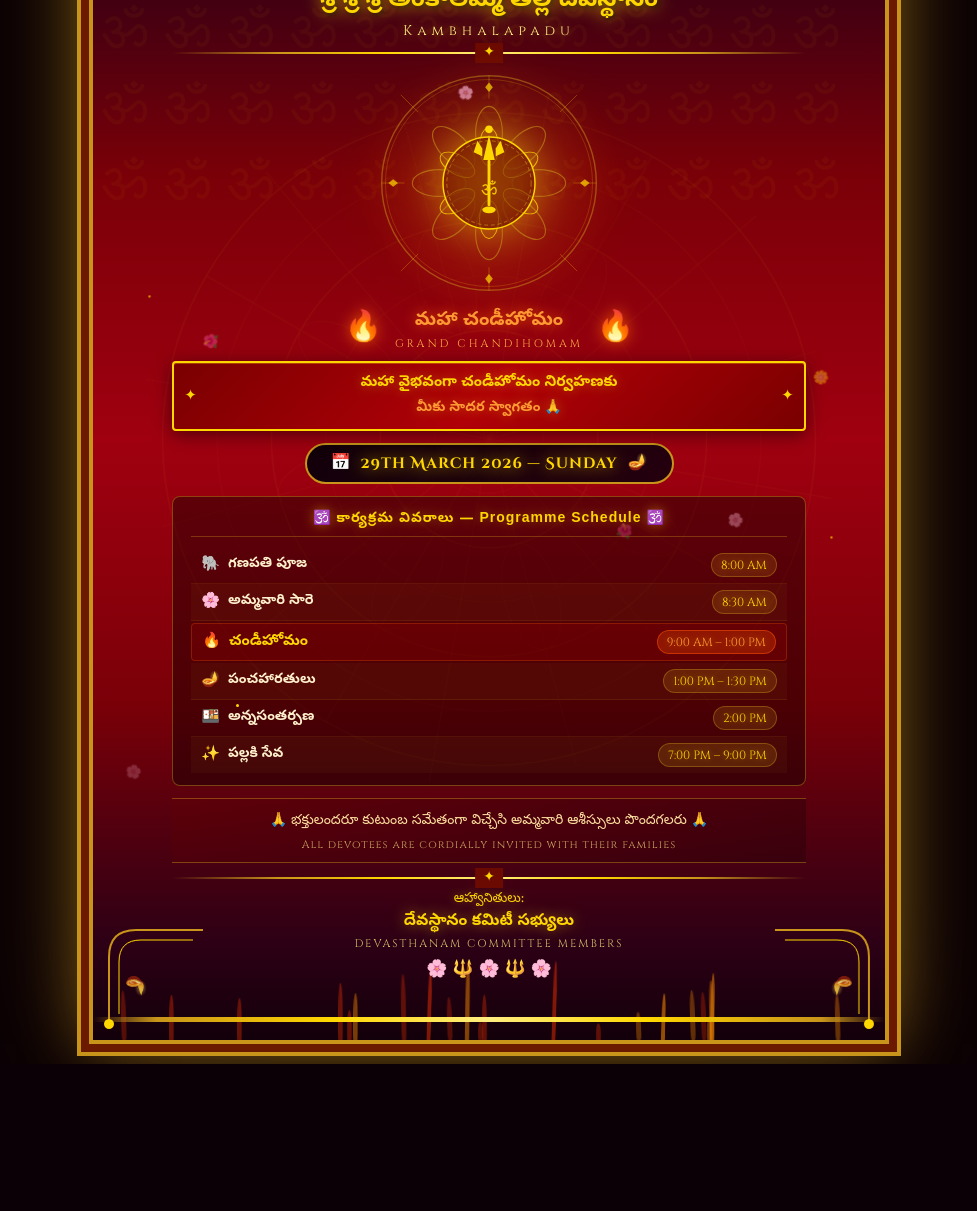
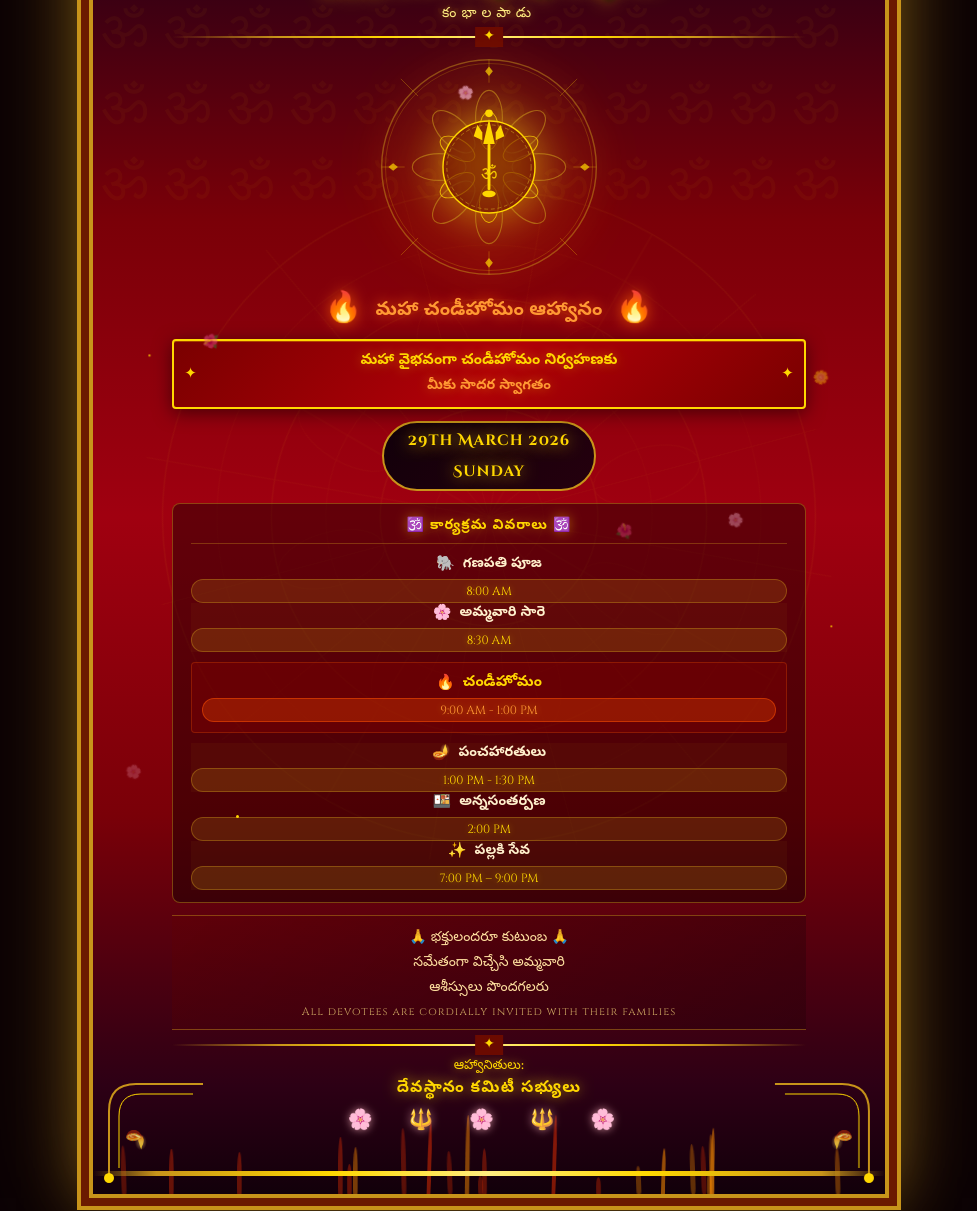
Before and after one commit to buildwith-brahma/srimatrenamaha, a plain HTML site: page index.html in a window 1280 px wide. Shown: the part 185-1396 px from the top of the page, without its empty margins (151-1128 px from the left). Before the commit the page ends 1249 px from the top, so only its background shows below. Drawn offline with Linux system fonts and the light colour scheme.

Commit message:
Update index.html

```diff
--- a/index.html
+++ b/index.html
@@ -282,36 +282,52 @@
     border-bottom: 1px solid rgba(200,148,26,0.35);
     padding-bottom: 7px;
   }
-  .schedule-item {
-    display: flex; justify-content: space-between; align-items: center;
+  schedule-item {
+  display: flex;
+  flex-direction: column;  /* stack vertically */
+  align-items: flex-start; /* align event name and time to left */
   padding: 6px 10px;
   border-bottom: 1px solid rgba(200,148,26,0.12);
+}
+
+.event-name {
+  display: flex;
+  align-items: center;
+  gap: 8px;
+  font-family: 'Noto Sans Telugu', sans-serif;
+  font-size: 14px;
+  font-weight: 600;
+  color: #fff0cc;
+  white-space: nowrap;
+  justify-content: center;
+}
+
+.event-time {
+  display: flex;
+  justify-content: center;
+  font-family: 'Cinzel', serif;
+  font-size: 12px;
+  color: #ffd700;
+  background: rgba(200,148,26,0.18);
+  border: 1px solid rgba(200,148,26,0.4);
+  padding: 3px 9px;
+  border-radius: 20px;
+  white-space: nowrap;
+  text-shadow: 0 0 7px rgba(255,215,0,0.4);
+  margin-top: 4px;  /* small gap below event name */
+  align-self: flex-start; /* align time to left */
 }
   .schedule-item:last-child { border-bottom: none; }
   .schedule-item:nth-child(odd) { background: rgba(200,148,26,0.05); }
 
-  .event-name {
-    font-family: 'Noto Sans Telugu', sans-serif;
-    font-size: 14px; font-weight: 600;
-    color: #fff0cc;
-    display: flex; align-items: center; gap: 8px;
-  }
   .event-icon { font-size: 15px; }
-
-  .event-time {
-    font-family: 'Cinzel', serif;
-    font-size: 12px; color: #ffd700;
-    background: rgba(200,148,26,0.18);
-    border: 1px solid rgba(200,148,26,0.4);
-    padding: 3px 9px; border-radius: 20px;
-    white-space: nowrap;
-    text-shadow: 0 0 7px rgba(255,215,0,0.4);
-  }
 
   .homam-highlight {
     background: rgba(139,0,0,0.35) !important;
     border: 1px solid rgba(255,100,0,0.25);
     border-radius: 4px; margin: 2px 0;
+    margin: 10px 0 10px 0 !important;
+    padding: 10px;
   }
   .homam-highlight .event-name { color: #ffd700; font-size: 15px; }
   .homam-highlight .event-time { background: rgba(255,80,0,0.28); border-color: rgba(255,80,0,0.5); color: #ff9933; }
@@ -335,30 +351,40 @@
     letter-spacing: 1px; margin-top: 3px;
   }
 
-  /* Footer */
-  .footer { text-align: center; margin: 4px 0 30px; }
+  .footer {
+  text-align: center;
+  margin: 4px 0 30px;
+}
+
 .footer-label {
   font-family: 'Noto Sans Telugu', sans-serif;
-    font-size: 13px; color: #ffd700;
-    text-shadow: 0 0 10px rgba(255,215,0,0.4);
+  font-size: 13px;
+  color: #ffd700;
+  text-shadow: 0 0 10px rgba(255, 215, 0, 0.6); /* stronger glow */
 }
+
 .footer-committee-te {
   font-family: 'Noto Sans Telugu', sans-serif;
-    font-size: 16px; font-weight: 700;
-    color: #ffd700; margin: 3px 0;
-    text-shadow: 0 0 14px rgba(255,215,0,0.5);
+  font-size: 16px;
+  font-weight: 700;
+  color: #ffd700;
+  margin: 3px 0;
+  text-shadow: 0 0 14px rgba(255, 215, 0, 0.7); /* stronger glow */
+  letter-spacing: 1.2px; /* slight letter spacing for clarity */
 }
-  .footer-committee-en {
-    font-family: 'Cinzel', serif;
-    font-size: 11px; color: #ffed80;
-    letter-spacing: 2px; opacity: 0.8;
+
+.footer-symbols {
+  margin-top: 7px;
+  font-size: 20px; /* slightly bigger symbols */
+  letter-spacing: 15px; /* spacing between emojis */
+  color: #ffb6c1; /* pinkish tint like your flower/trident emojis */
+  user-select: none; /* prevent highlight */
+  text-shadow: 0 0 8px rgba(255, 182, 193, 0.7); /* subtle glow */
 }
-  .footer-symbols { margin-top: 7px; font-size: 17px; }
 </style>
 </head>
 <body>
 <div class="poster">
-
   <div class="om-bg" aria-hidden="true">
     ॐ ॐ ॐ ॐ ॐ ॐ ॐ ॐ ॐ ॐ ॐ ॐ ॐ ॐ ॐ ॐ ॐ ॐ ॐ ॐ
     ॐ ॐ ॐ ॐ ॐ ॐ ॐ ॐ ॐ ॐ ॐ ॐ ॐ ॐ ॐ ॐ ॐ ॐ ॐ ॐ
@@ -444,13 +470,12 @@
   <div class="spark" style="top:72%; left:18%; animation-delay:0.5s;"></div>
 
   <div class="content">
-
-    <div class="header-om">ॐ &nbsp; శ్రీ మాత్రే నమః &nbsp; ॐ</div>
+    <div class="header-om" style="margin-top: 16px;">ॐ &nbsp; శ్రీ మాత్రే నమః &nbsp; ॐ</div>
     <div class="diya-row">🪔🌺🪔🌺🪔🌺🪔🌺🪔</div>
     <div class="divider"></div>
 
     <div class="temple-name-te">శ్రీ శ్రీ శ్రీ అంకాలమ్మ తల్లి దేవస్థానం</div>
-    <div class="temple-location">Kambhalapadu</div>
+    <div class="temple-location">కంభాలపాడు</div>
     <div class="divider"></div>
 
     <!-- Divine SVG centerpiece (no photo) -->
@@ -510,8 +535,7 @@
     <div class="homam-visual">
       <div class="flame-icon">🔥</div>
       <div class="homam-label">
-        <div class="te">మహా చండీహోమం</div>
-        <div class="en">GRAND CHANDIHOMAM</div>
+        <div class="te">మహా చండీహోమం ఆహ్వానం</div>
       </div>
       <div class="flame-icon">🔥</div>
     </div>
@@ -519,18 +543,18 @@
     <div class="invitation-badge">
       <div class="invitation-te">
         మహా వైభవంగా చండీహోమం నిర్వహణకు<br>
-        <span class="invitation-sub">మీకు సాదర స్వాగతం 🙏</span>
+        <span class="invitation-sub">మీకు సాదర స్వాగతం</span>
       </div>
     </div>
 
-    <div class="date-badge">
-      <span>📅</span>
-      <span class="date-text">29th March 2026 — Sunday</span>
-      <span>🪔</span>
+    <div class="date-badge"
+        style="display: flex; flex-direction: column; justify-content: center; align-items: center; text-align: center;">
+        <span class="date-text">29th March 2026</span>
+        <span class="date-text">Sunday</span>
     </div>
 
     <div class="schedule-section">
-      <div class="schedule-title">🕉️ కార్యక్రమ వివరాలు — Programme Schedule 🕉️</div>
+      <div class="schedule-title">🕉️ కార్యక్రమ వివరాలు 🕉️</div>
       <div class="schedule-item">
         <div class="event-name"><span class="event-icon">🐘</span> గణపతి పూజ</div>
         <div class="event-time">8:00 AM</div>
@@ -541,11 +565,11 @@
       </div>
       <div class="schedule-item homam-highlight">
         <div class="event-name"><span class="event-icon">🔥</span> చండీహోమం</div>
-        <div class="event-time">9:00 AM – 1:00 PM</div>
+        <div class="event-time">9:00 AM - 1:00 PM</div>
       </div>
       <div class="schedule-item">
         <div class="event-name"><span class="event-icon">🪔</span> పంచహారతులు</div>
-        <div class="event-time">1:00 PM – 1:30 PM</div>
+        <div class="event-time">1:00 PM - 1:30 PM</div>
       </div>
       <div class="schedule-item">
         <div class="event-name"><span class="event-icon">🍱</span> అన్నసంతర్పణ</div>
@@ -559,7 +583,7 @@
 
     <div class="blessing-box">
       <div class="blessing-te">
-        🙏 భక్తులందరూ కుటుంబ సమేతంగా విచ్చేసి అమ్మవారి ఆశీస్సులు పొందగలరు 🙏
+        🙏 భక్తులందరూ కుటుంబ 🙏<br/>సమేతంగా విచ్చేసి అమ్మవారి<br/>ఆశీస్సులు పొందగలరు
       </div>
       <div class="blessing-en">All devotees are cordially invited with their families</div>
     </div>
@@ -569,7 +593,6 @@
     <div class="footer">
       <div class="footer-label">ఆహ్వానితులు:</div>
       <div class="footer-committee-te">దేవస్థానం కమిటీ సభ్యులు</div>
-      <div class="footer-committee-en">DEVASTHANAM COMMITTEE MEMBERS</div>
       <div class="footer-symbols">🌸 🔱 🌸 🔱 🌸</div>
     </div>
 
```
Lines whose indentation alone changed are shown as unchanged.
